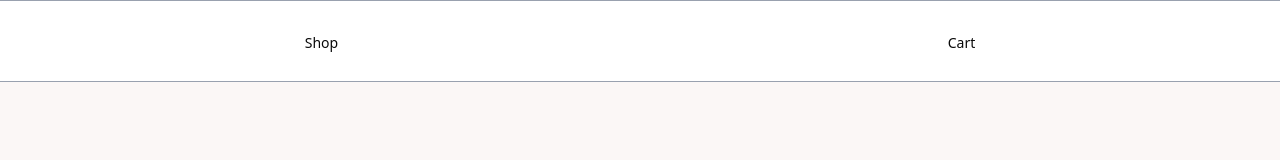
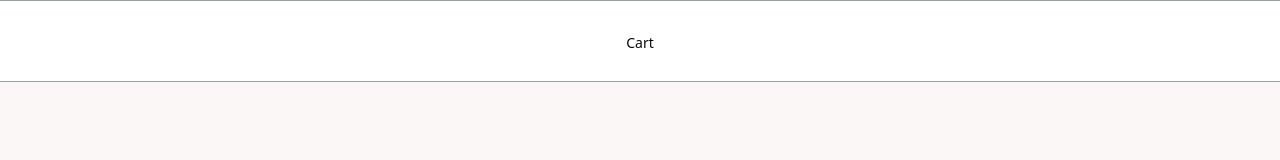
Before and after one commit to grazielac/miusie-ecommerce, a Next.js app: page /product/autumn-mug in a window 1280 px wide. Shown: the top 160 px of the page. Built offline with nearby package versions, Linux system fonts and the light colour scheme.

Commit message:
Remove Shop Link

```diff
--- a/components/NavBar.jsx
+++ b/components/NavBar.jsx
@@ -7,7 +7,7 @@ function NavBar() {
         <div className="w-full flex justify-around">
           {/* <Link href="/">Home</Link> */}
           {/* <Link href="/about">About</Link> */}
-          <Link href="/shop">Shop</Link>
+          {/* <Link href="/shop">Shop</Link> */}
           <Link href="/cart">Cart</Link>
         </div>
 
```
